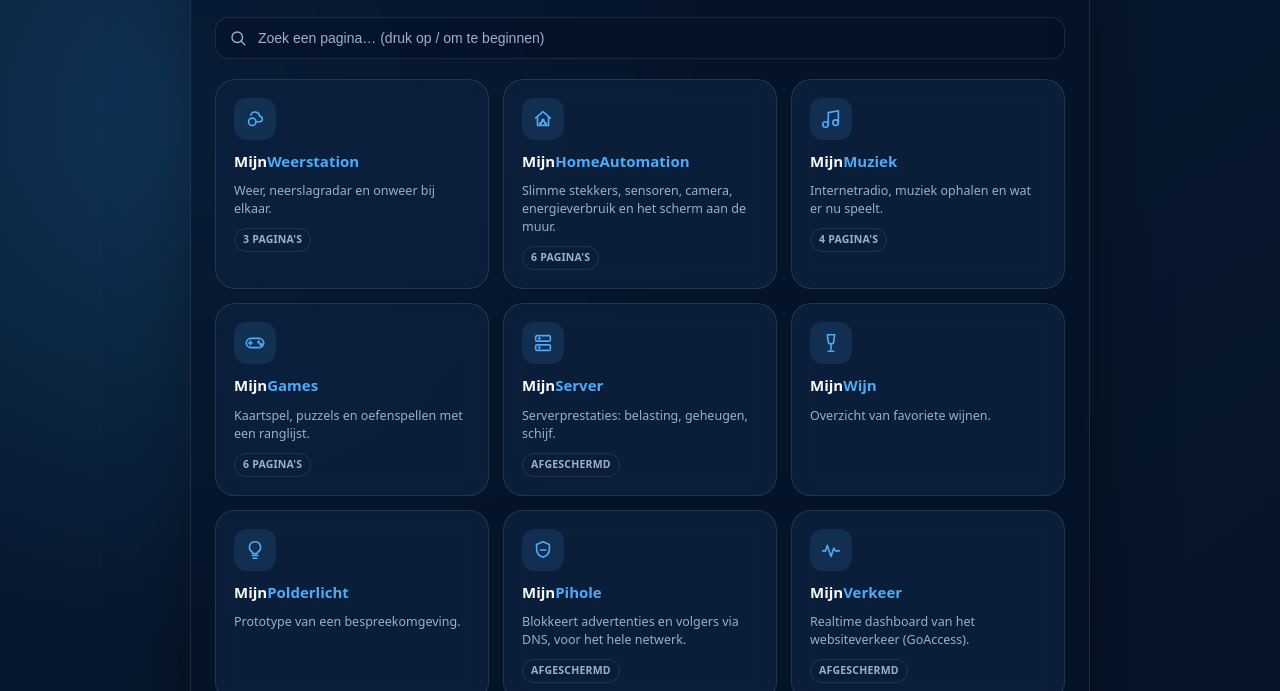
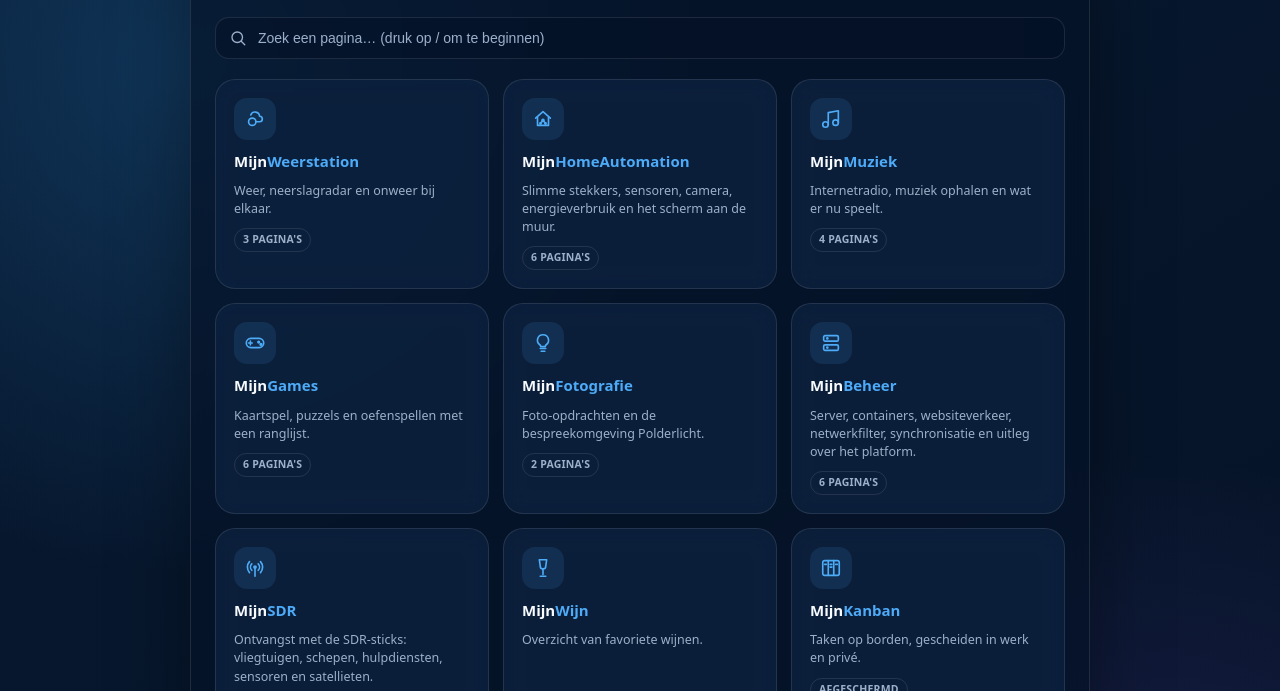
Before and after one commit to lowlandcoder/start, a plain HTML site: page index.html in a window 1280 px wide. Shown: the part 109-800 px from the top of the page. Drawn offline with Linux system fonts and the light colour scheme.

Commit message:
Groepen Fotografie, Beheer en SDR; SDR-kaart vervangen door zeven experimenten
Co-Authored-By: Claude Sonnet 5.5 <noreply@anthropic.com>
Claude-Session: https://claude.ai/code/session_01PV6P3GYa6vHo1zQCGyFSyt

```diff
--- a/index.html
+++ b/index.html
@@ -7,7 +7,7 @@
   <meta name="description" content="Startpagina van het Lab023-platform, met alle pagina's op één plek.">
   <title>Lab023 — Start</title>
   <link rel="stylesheet" href="huisstijl.css">
-  <link rel="stylesheet" href="style.css?v=2026-11-01-5">
+  <link rel="stylesheet" href="style.css?v=2026-11-01-6">
 </head>
 <body>
   <main class="app">
@@ -39,6 +39,6 @@
     <p class="voettekst">Klik op een kaart of typ om te zoeken.</p>
   </main>
 
-  <script src="script.js?v=2026-11-01-5"></script>
+  <script src="script.js?v=2026-11-01-6"></script>
 </body>
 </html>
--- a/script.js
+++ b/script.js
@@ -20,22 +20,28 @@ const PAGINAS = [
   { id: "nowplaying", naam: "NowPlaying", domein: "https://nowplaying.lab023.nl", omschrijving: "Kioskscherm met albumhoes en artiest van wat er nu speelt.", icoon: "nowplaying", categorie: "muziek", badge: "Afgeschermd" },
   { id: "eufy",      naam: "Eufy",      domein: "https://mijneufy.lab023.nl",      omschrijving: "Beeld van de deurbel, stilstaand en live.", icoon: "eufy", categorie: "homeautomation", badge: "Afgeschermd" },
   { id: "verbruik",  naam: "Verbruik",  domein: "https://mijnverbruik.lab023.nl",  omschrijving: "Energieverbruik per uur, dag en maand.", icoon: "verbruik", categorie: "homeautomation" },
-  { id: "server",    naam: "Server",    domein: "https://mijnserver.lab023.nl",    omschrijving: "Serverprestaties: belasting, geheugen, schijf.", icoon: "server", badge: "Afgeschermd" },
+  { id: "server",    naam: "Server",    domein: "https://mijnserver.lab023.nl",    omschrijving: "Serverprestaties: belasting, geheugen, schijf.", icoon: "server", categorie: "beheer", badge: "Afgeschermd" },
   { id: "radar",     naam: "Radar",     domein: "https://mijnradar.lab023.nl",     omschrijving: "Neerslagradar voor Nederland.", icoon: "radar", categorie: "weerstation" },
   { id: "onweer",    naam: "Onweer",    domein: "https://mijnonweer.lab023.nl",    omschrijving: "Bliksem in Nederland van de afgelopen twee uur.", icoon: "onweer", categorie: "weerstation" },
   { id: "wijn",      naam: "Wijn",      domein: "https://mijnwijn.lab023.nl",      omschrijving: "Overzicht van favoriete wijnen.", icoon: "wijn" },
-  { id: "polderlicht", naam: "Polderlicht", domein: "https://polderlicht.lab023.nl", omschrijving: "Prototype van een bespreekomgeving.", icoon: "licht" },
+  { id: "polderlicht", naam: "Polderlicht", domein: "https://polderlicht.lab023.nl", omschrijving: "Prototype van een bespreekomgeving.", icoon: "licht", categorie: "fotografie" },
   { id: "homeassistant", naam: "HomeAssistant", domein: "https://mijnhomeassistant.lab023.nl", omschrijving: "Bediening van de slimme stekkers en sensoren, met eigen inlog en app.", icoon: "homeassistant", categorie: "homeautomation", badge: "Eigen inlog" },
   { id: "zigbee",    naam: "Zigbee",    domein: "https://zigbee2mqtt.lab023.nl",   omschrijving: "Directe ingang naar de Zigbee2MQTT-beheerpagina.", icoon: "zigbee", categorie: "homeautomation", badge: "Afgeschermd" },
-  { id: "pihole",    naam: "Pihole",    domein: "https://mijnpihole.lab023.nl",    omschrijving: "Blokkeert advertenties en volgers via DNS, voor het hele netwerk.", icoon: "pihole", badge: "Afgeschermd" },
-  { id: "verkeer",   naam: "Verkeer",   domein: "https://mijnverkeer.lab023.nl",   omschrijving: "Realtime dashboard van het websiteverkeer (GoAccess).", icoon: "verkeer", badge: "Afgeschermd" },
+  { id: "pihole",    naam: "Pihole",    domein: "https://mijnpihole.lab023.nl",    omschrijving: "Blokkeert advertenties en volgers via DNS, voor het hele netwerk.", icoon: "pihole", categorie: "beheer", badge: "Afgeschermd" },
+  { id: "verkeer",   naam: "Verkeer",   domein: "https://mijnverkeer.lab023.nl",   omschrijving: "Realtime dashboard van het websiteverkeer (GoAccess).", icoon: "verkeer", categorie: "beheer", badge: "Afgeschermd" },
   { id: "epaper",    naam: "EPaper",    domein: "https://mijnepaper.lab023.nl", omschrijving: "Bedient het ePaper-scherm aan de muur: schema per uur.", icoon: "epaper", categorie: "homeautomation", badge: "Afgeschermd" },
   { id: "kanban",    naam: "Kanban",    domein: "https://mijnkanban.lab023.nl",    omschrijving: "Taken op borden, gescheiden in werk en privé.", icoon: "kanban", badge: "Afgeschermd" },
-  { id: "agenda",    naam: "Agenda",    domein: "https://mijnagenda.lab023.nl",    omschrijving: "Foto-opdrachten met overzicht per mail.", icoon: "agenda", badge: "Afgeschermd" },
-  { id: "portainer", naam: "Portainer", domein: "https://mijnportainer.lab023.nl", omschrijving: "Containerbeheer voor de servers lab023 en sdr.", icoon: "portainer", badge: "Afgeschermd" },
-  { id: "sdr",       naam: "SDR",       domein: "https://mijnsdr.lab023.nl",       omschrijving: "Overzicht van de SDR-experimenten op de sdr-server.", icoon: "sdr", badge: "Afgeschermd" },
+  { id: "agenda",    naam: "Agenda",    domein: "https://mijnagenda.lab023.nl",    omschrijving: "Foto-opdrachten met overzicht per mail.", icoon: "agenda", categorie: "fotografie", badge: "Afgeschermd" },
+  { id: "portainer", naam: "Portainer", domein: "https://mijnportainer.lab023.nl", omschrijving: "Containerbeheer voor de servers lab023 en sdr.", icoon: "portainer", categorie: "beheer", badge: "Afgeschermd" },
+  { id: "adsb", naam: "ADS-B", domein: "https://mijnadsb.lab023.nl", omschrijving: "Vliegtuigen volgen via ADS-B-signalen op 1090 MHz.", icoon: "adsb", categorie: "sdr", badge: "Afgeschermd" },
+  { id: "rtl433", naam: "RTL433", domein: "https://mijnrtl433.lab023.nl", omschrijving: "Sensoren en meters uitlezen op de 433 MHz-band.", icoon: "rtl433", categorie: "sdr", badge: "Afgeschermd" },
+  { id: "p2000", naam: "P2000", domein: "https://mijnp2000.lab023.nl", omschrijving: "Meldingen van de hulpdiensten via het P2000-netwerk.", icoon: "p2000", categorie: "sdr", badge: "Afgeschermd" },
+  { id: "rtl433analyse", naam: "RTL433-analyse", domein: "https://mijnrtl433analyse.lab023.nl", omschrijving: "Omgevingsanalyse van de 433 MHz-ontvangst, met een verversknop.", icoon: "analyse", categorie: "sdr", badge: "Afgeschermd" },
+  { id: "webrx", naam: "WebRX", domein: "https://mijnwebrx.lab023.nl", omschrijving: "Zelf afstemmen op de radiobanden, met waterval en geluid.", icoon: "webrx", categorie: "sdr", badge: "Afgeschermd" },
+  { id: "ais", naam: "AIS", domein: "https://mijnais.lab023.nl", omschrijving: "Scheepsradar: schepen in de buurt via AIS op 162 MHz.", icoon: "ais", categorie: "sdr", badge: "Afgeschermd" },
+  { id: "satelliet", naam: "Satelliet", domein: "https://mijnsatelliet.lab023.nl", omschrijving: "Weersatellieten ontvangen en de beelden decoderen op 137 MHz.", icoon: "satdump", categorie: "sdr", badge: "Afgeschermd" },
   { id: "recepten",  naam: "Recepten",  domein: "https://mijnrecepten.lab023.nl",  omschrijving: "Favoriete recepten en recepten om uit te proberen, met filter op ingrediënten.", icoon: "recept" },
-  { id: "syncthing", naam: "Syncthing", domein: "https://mijnsyncthing.lab023.nl", omschrijving: "Synchroniseert de notitiekluis tussen server, pc en telefoon.", icoon: "syncthing", badge: "Afgeschermd" },
+  { id: "syncthing", naam: "Syncthing", domein: "https://mijnsyncthing.lab023.nl", omschrijving: "Synchroniseert de notitiekluis tussen server, pc en telefoon.", icoon: "syncthing", categorie: "beheer", badge: "Afgeschermd" },
   { id: "ah",        naam: "AH",        domein: "https://mijnah.lab023.nl",        omschrijving: "Koppeling met het Albert Heijn-account voor de AI-assistent.", icoon: "boodschappen", badge: "Afgeschermd" },
   { id: "retrogames", naam: "Retrogames", domein: "https://mijnretrogames.lab023.nl", omschrijving: "Verzameling retrospellen, speelbaar in de browser.", icoon: "retrogames", categorie: "games", badge: "Afgeschermd" },
   { id: "snake",     naam: "Snake",     domein: "https://mijnsnake.lab023.nl",     omschrijving: "Het spel Snake met een gedeelde ranglijst.", icoon: "snake", categorie: "games" },
@@ -45,7 +51,7 @@ const PAGINAS = [
   { id: "rekenen",   naam: "Rekenen",   domein: "https://mijnrekenen.lab023.nl",   omschrijving: "Sommenregen en Tijdrit: oefenen met plus, min, keer en delen, met top 20.", icoon: "rekenen", categorie: "games" },
   { id: "esp32",     naam: "ESP32",     domein: "https://mijnesp32.lab023.nl",     omschrijving: "Dertig lessen met de ESP32-starterkit, van eerste upload tot verbonden apparaat.", icoon: "esp32", badge: "Afgeschermd" },
   { id: "thuis",     naam: "Thuis",     domein: "https://mijnthuis.lab023.nl",     omschrijving: "Wie er thuis is, gezien door de bluetooth-proxy in de woonkamer.", icoon: "thuis", categorie: "homeautomation", badge: "Afgeschermd" },
-  { id: "lab023",    naam: "Lab023",    domein: "https://mijnlab023.lab023.nl", omschrijving: "Uitleg over het platform zelf: twee servers, de antennes en alle pagina's.", icoon: "lab023" }
+  { id: "lab023",    naam: "Lab023",    domein: "https://mijnlab023.lab023.nl", omschrijving: "Uitleg over het platform zelf: twee servers, de antennes en alle pagina's.", icoon: "lab023", categorie: "beheer" }
 ];
 
 /* Categorieën (groepen). Elke groep is op de startpagina één kaart "Mijn" + naam
@@ -54,11 +60,21 @@ const CATEGORIEEN = [
   { id: "weerstation", naam: "Weerstation", omschrijving: "Weer, neerslagradar en onweer bij elkaar.", icoon: "weer" },
   { id: "homeautomation", naam: "HomeAutomation", omschrijving: "Slimme stekkers, sensoren, camera, energieverbruik en het scherm aan de muur.", icoon: "homeassistant" },
   { id: "muziek", naam: "Muziek", omschrijving: "Internetradio, muziek ophalen en wat er nu speelt.", icoon: "muziek" },
-  { id: "games", naam: "Games", omschrijving: "Kaartspel, puzzels en oefenspellen met een ranglijst.", icoon: "retrogames" }
+  { id: "games", naam: "Games", omschrijving: "Kaartspel, puzzels en oefenspellen met een ranglijst.", icoon: "retrogames" },
+  { id: "fotografie", naam: "Fotografie", omschrijving: "Foto-opdrachten en de bespreekomgeving Polderlicht.", icoon: "licht" },
+  { id: "beheer", naam: "Beheer", omschrijving: "Server, containers, websiteverkeer, netwerkfilter, synchronisatie en uitleg over het platform.", icoon: "server" },
+  { id: "sdr", naam: "SDR", omschrijving: "Ontvangst met de SDR-sticks: vliegtuigen, schepen, hulpdiensten, sensoren en satellieten.", icoon: "sdr" }
 ];
 
 /* Lijnicoontjes, 24×24, zelfde stijl als de rest van het platform. */
 const ICONEN = {
+  adsb: '<path d="M10.5 20l1.5-5.5L17 10c1.2-1.2 2-2.8 1.5-3.5S15.7 6.3 14.5 7.5L10 12 4.5 13.5 3 15l4 1 1 4 1.5-1.5.5-3z"></path>',
+  rtl433: '<path d="M12 12v9"></path><circle cx="12" cy="11" r="1.2" fill="currentColor"></circle><path d="M8.5 14.5a5 5 0 0 1 0-7M15.5 7.5a5 5 0 0 1 0 7"></path><path d="M6 17a9 9 0 0 1 0-12M18 5a9 9 0 0 1 0 12"></path>',
+  p2000: '<rect x="5" y="7" width="14" height="10" rx="2"></rect><path d="M8 11h5M8 14h8"></path><circle cx="16.5" cy="10.5" r=".7" fill="currentColor"></circle>',
+  analyse: '<path d="M4 20V4M4 20h16"></path><rect x="7" y="12" width="3" height="5"></rect><rect x="12" y="8" width="3" height="9"></rect><rect x="17" y="5" width="3" height="12"></rect>',
+  ais: '<path d="M4 16h16l-2.2 4H6.2L4 16z"></path><path d="M7.5 16v-4h5.5l3.5 4"></path><path d="M12 12V8"></path><circle cx="12" cy="7.4" r=".9" fill="currentColor"></circle><path d="M9.7 5.6a3.2 3.2 0 0 1 4.6 0"></path><path d="M7.9 3.6a5.8 5.8 0 0 1 8.2 0"></path>',
+  webrx: '<path d="M2 13h2.5l1.5-4 2.5 8 2.5-11 2.5 13 2-6h3"></path><path d="M21 6v3"></path>',
+  satdump: '<g transform="rotate(-45 12 12)"><rect x="10" y="9.5" width="4" height="5" rx="1"></rect><rect x="3.5" y="10" width="5.5" height="4" rx=".6"></rect><rect x="15" y="10" width="5.5" height="4" rx=".6"></rect></g><path d="M4 20a5 5 0 0 1 5-5"></path>',
   thuis: '<path d="M4 11 12 4l8 7"></path><path d="M6 10.5V19h12v-8.5"></path><circle cx="12" cy="13" r="1.3" fill="currentColor"></circle><path d="M12 14.3V16.6M10.6 18.4 12 16.6l1.4 1.8"></path>',
   esp32: '<rect x="6" y="6" width="12" height="12" rx="1.5"></rect><path d="M9 3v3M12 3v3M15 3v3M9 18v3M12 18v3M15 18v3M3 9h3M3 12h3M3 15h3M18 9h3M18 12h3M18 15h3"></path><circle cx="12" cy="12" r="1.1" fill="currentColor"></circle>',
   epaper: '<rect x="3" y="5" width="18" height="13" rx="1.5"></rect><path d="M6 9h7M6 12h5M6 15h8"></path><circle cx="17" cy="9.5" r="1.6"></circle>',
```
Also changed, not shown: 1 other file.
